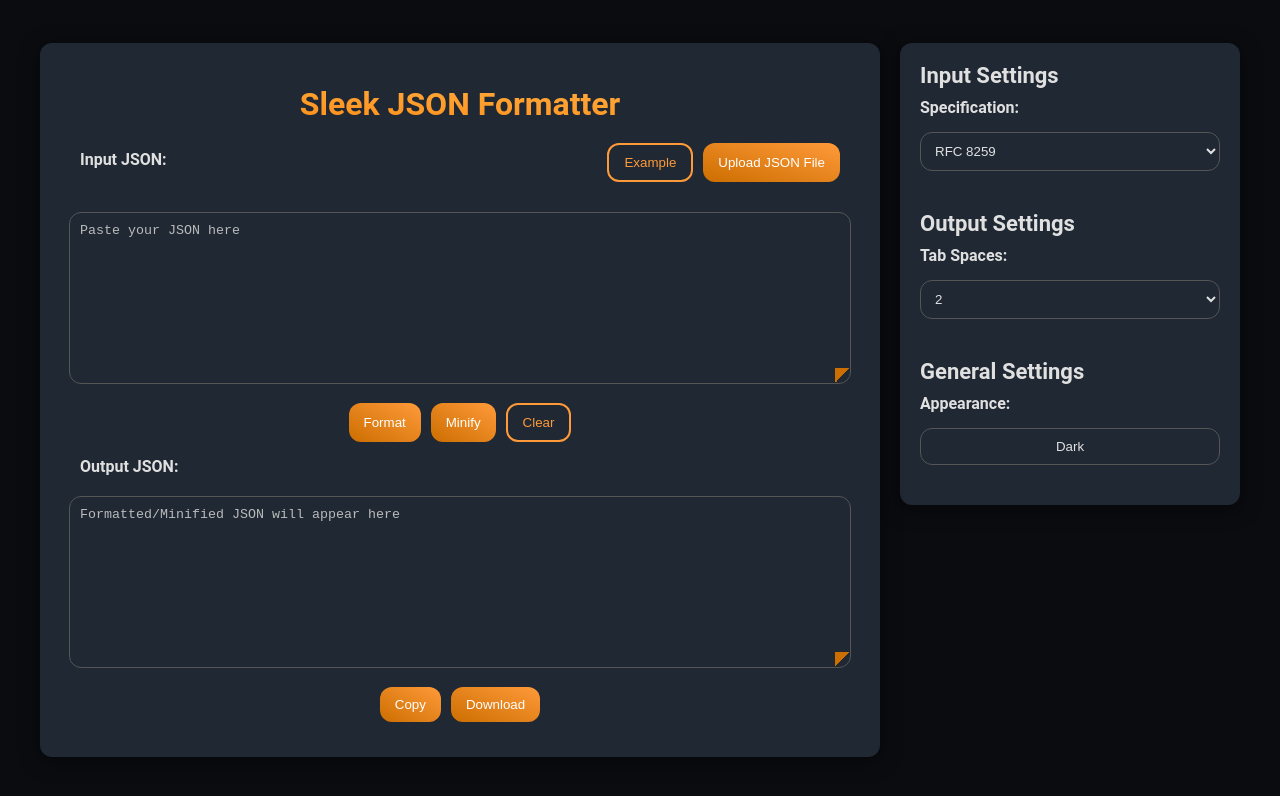
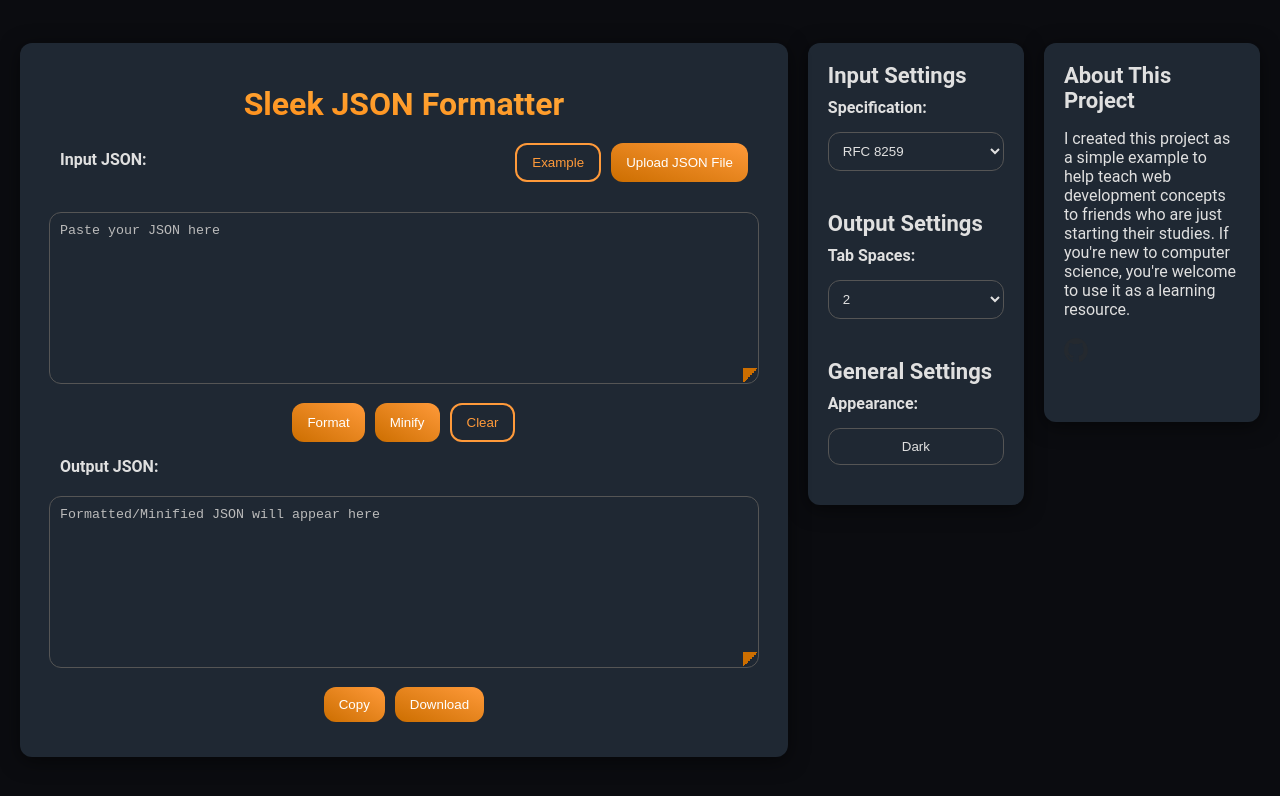
Before and after one commit to ameysh/sleek-json, a website: page index.html in a window 1280 px wide. Drawn offline with nearby package versions, Linux system fonts and the light colour scheme.

Commit message:
Add project description section and GitHub logo

```diff
--- a/index.html
+++ b/index.html
@@ -82,6 +82,25 @@
           </div>
         </div>
       </div>
+      <div class="secondary-container">
+        <div class="section">
+          <div class="section-title">About This Project</div>
+          <p>
+            I created this project as a simple example to help teach web
+            development concepts to friends who are just starting their studies.
+            If you're new to computer science, you're welcome to use it as a
+            learning resource.
+            <br /><br />
+            <a href="https://github.com/ameysh/sleek-json" target="_blank">
+              <img
+                src="/assets/github-mark.svg"
+                alt="GitHub Repository"
+                class="github-logo"
+              />
+            </a>
+          </p>
+        </div>
+      </div>
     </div>
     <script src="https://cdnjs.cloudflare.com/ajax/libs/json5/2.2.1/index.min.js"></script>
     <script src="/script.js"></script>
--- a/styles/styles.css
+++ b/styles/styles.css
@@ -455,3 +455,8 @@ body.dark .section-title {
 .error {
   display: none;
 }
+
+.github-logo {
+  width: 24px;
+  height: 24px;
+}
```
Also changed, not shown: assets/github-mark.svg (added).
